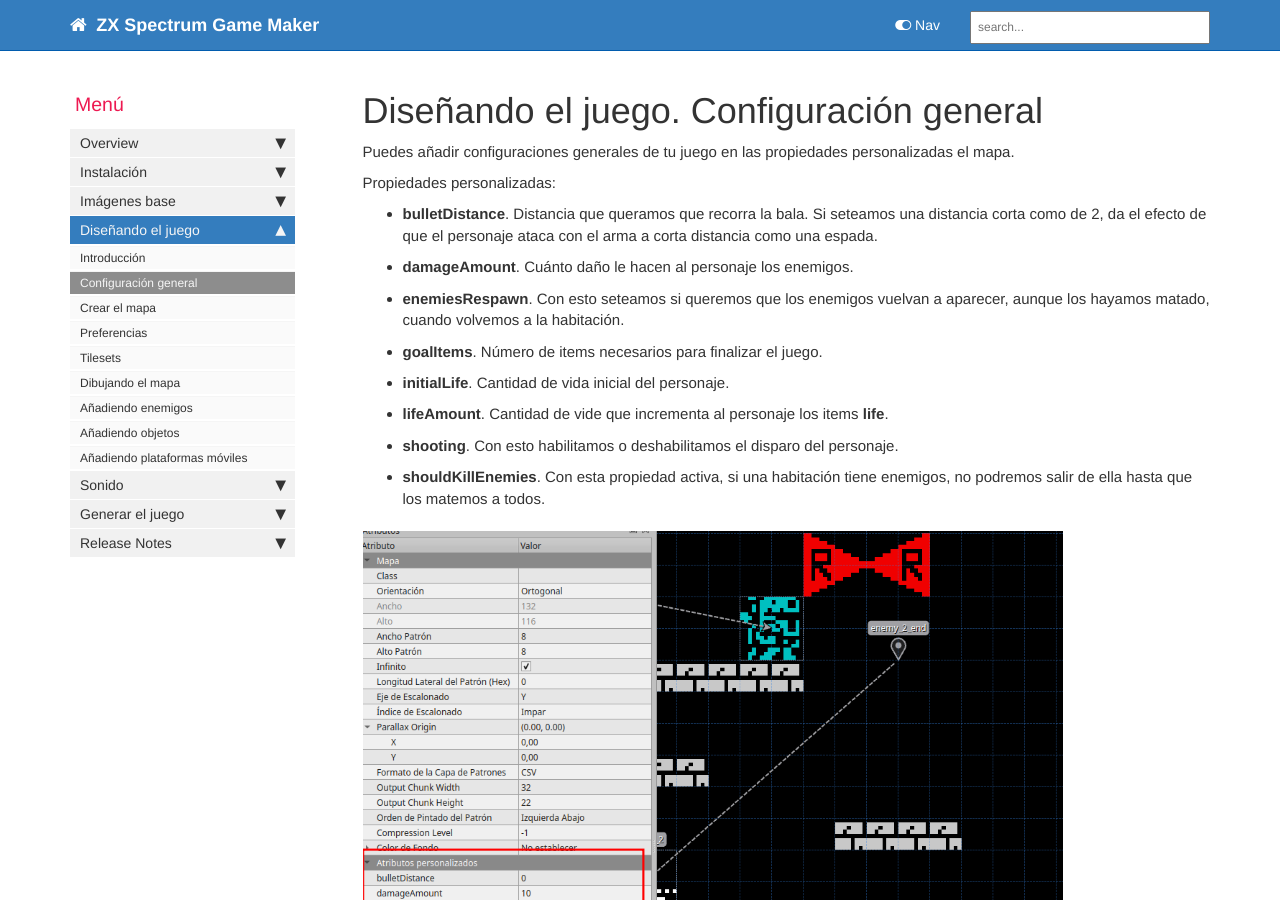
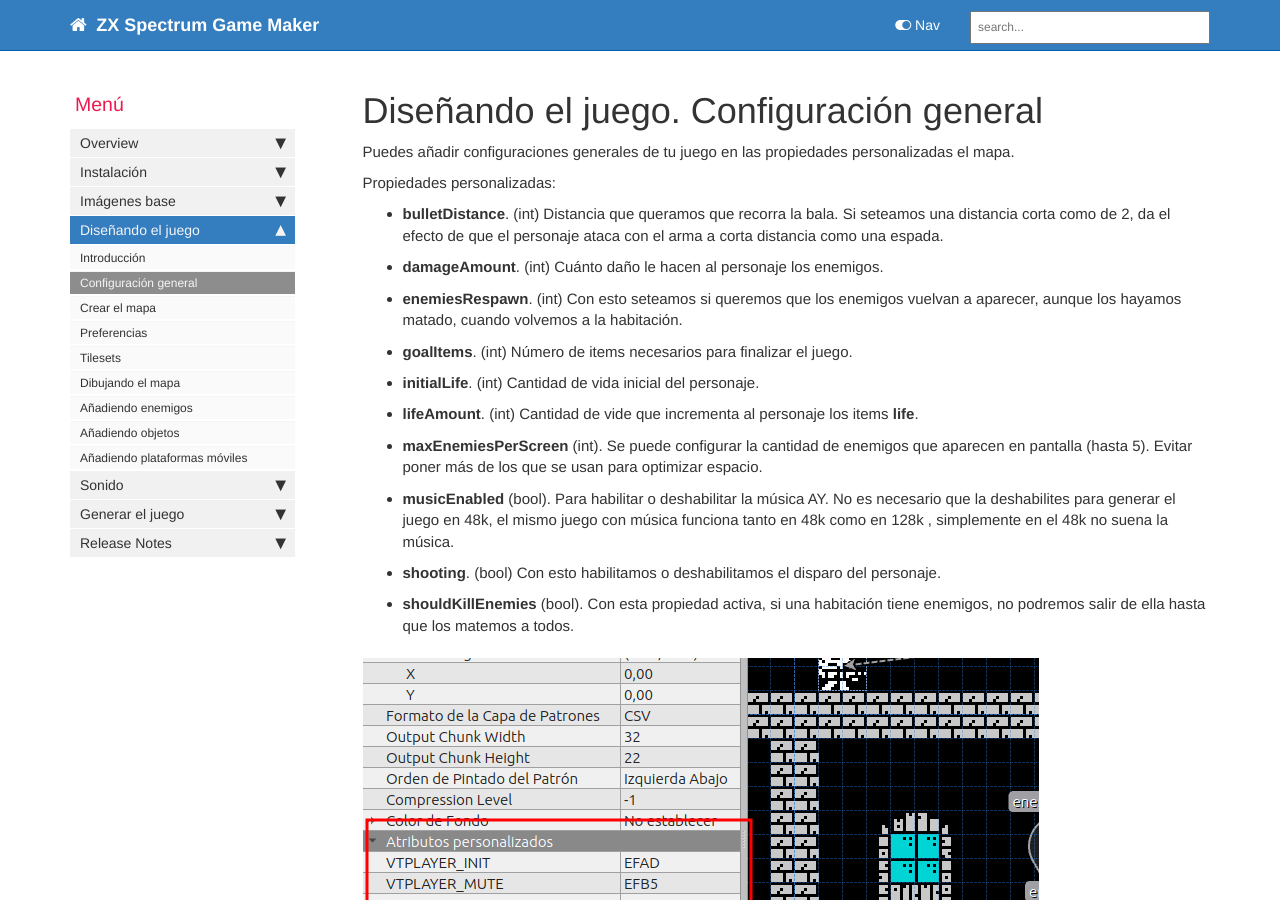
Before and after one commit to rtorralba/zx-game-maker-www, a Jekyll site: the page built from pages/mydoc/mydoc_tiled_general_configuration.md, in a window 1280 px wide and 900 px high. Built offline with Jekyll 4.4.1, drawn with Linux system fonts in a browser that asks for light colours; comment, search, counter and statistics services are not loaded.

Commit message:
Updated doc

```diff
--- a/pages/mydoc/mydoc_tiled_general_configuration.md
+++ b/pages/mydoc/mydoc_tiled_general_configuration.md
@@ -12,14 +12,16 @@ Puedes añadir configuraciones generales de tu juego en las propiedades personal
 
 Propiedades personalizadas:
 
-* **bulletDistance**. Distancia que queramos que recorra la bala. Si seteamos una distancia corta como de 2, da el efecto de que el personaje ataca con el arma a corta distancia como una espada.
-* **damageAmount**. Cuánto daño le hacen al personaje los enemigos.
-* **enemiesRespawn**. Con esto seteamos si queremos que los enemigos vuelvan a aparecer, aunque los hayamos matado, cuando volvemos a la habitación.
-* **goalItems**. Número de items necesarios para finalizar el juego.
-* **initialLife**. Cantidad de vida inicial del personaje.
-* **lifeAmount**. Cantidad de vide que incrementa al personaje los items **life**.
-* **shooting**. Con esto habilitamos o deshabilitamos el disparo del personaje.
-* **shouldKillEnemies**. Con esta propiedad activa, si una habitación tiene enemigos, no podremos salir de ella hasta que los matemos a todos.
+* **bulletDistance**. (int) Distancia que queramos que recorra la bala. Si seteamos una distancia corta como de 2, da el efecto de que el personaje ataca con el arma a corta distancia como una espada.
+* **damageAmount**. (int) Cuánto daño le hacen al personaje los enemigos.
+* **enemiesRespawn**. (int) Con esto seteamos si queremos que los enemigos vuelvan a aparecer, aunque los hayamos matado, cuando volvemos a la habitación.
+* **goalItems**. (int) Número de items necesarios para finalizar el juego.
+* **initialLife**. (int) Cantidad de vida inicial del personaje.
+* **lifeAmount**. (int) Cantidad de vide que incrementa al personaje los items **life**.
+* **maxEnemiesPerScreen** (int). Se puede configurar la cantidad de enemigos que aparecen en pantalla (hasta 5). Evitar poner más de los que se usan para optimizar espacio.
+* **musicEnabled** (bool). Para habilitar o deshabilitar la música AY. No es necesario que la deshabilites para generar el juego en 48k, el mismo juego con música funciona tanto en 48k como en 128k , simplemente en el 48k no suena la música.
+* **shooting**. (bool) Con esto habilitamos o deshabilitamos el disparo del personaje.
+* **shouldKillEnemies** (bool). Con esta propiedad activa, si una habitación tiene enemigos, no podremos salir de ella hasta que los matemos a todos.
 
 ![](images/general_settings.png)
 
```
Also changed, not shown: pages/mydoc/mydoc_release_notes_2023_12_03.md (added, +24 -0 lines), images/general_settings.png.
